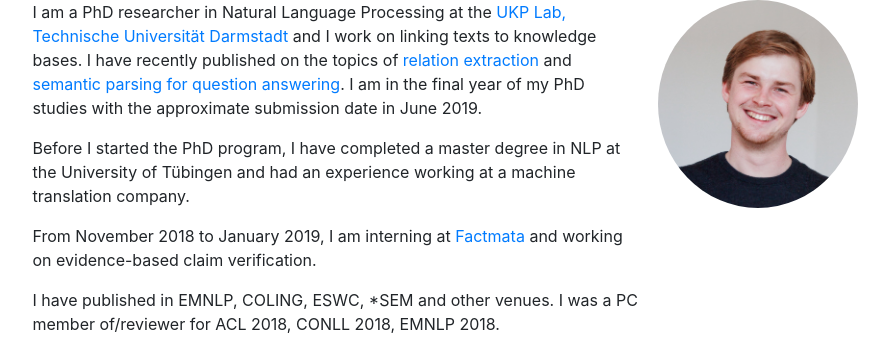
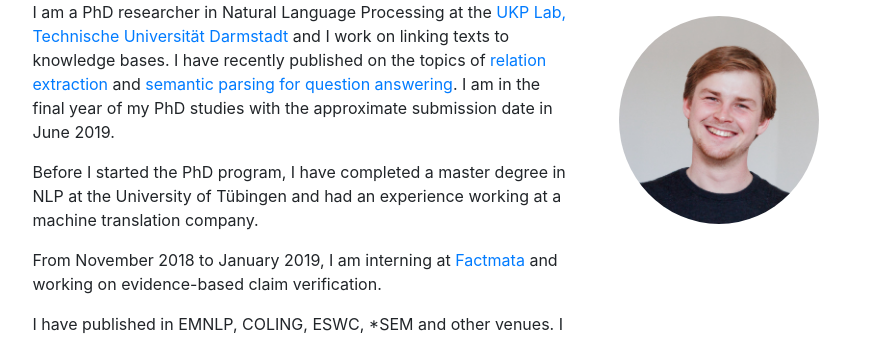
Before and after one commit to daniilsorokin/daniilsorokin.github.io, a plain HTML site: page index.html in a window 1280 px wide. Shown: the part 110-450 px from the top of the page, without its empty margins (195-1084 px from the left). Drawn offline with nearby package versions, Linux system fonts and the light colour scheme.

Commit message:
Fix layour for small devices

```diff
--- a/index.html
+++ b/index.html
@@ -23,24 +23,26 @@
 <body>
 <div class="container">
     <div class="row justify-content-center">
-        <div class="col-md-9 col-sm-9 col mt-3 mt-sm-3 mt-md-3">
+        <div class="col-lg-9 col-md-12 col-sm-12 col-12 mt-3 mt-sm-3 mt-md-3">
             <h1 class="display-3">Daniil Sorokin</h1>
         </div>
     </div>
     <div class="row justify-content-center">
-        <div class="col-md-9 col-sm-9 col">
-            <div class="media">
-                <div class="media-body">
+        <div class="col-lg-6 col-md-8 col-sm-12 col-12">
+            <!-- <div class="media"> -->
+                <!-- <div class="media-body">             -->
                     <p> I am a PhD researcher in Natural Language Processing at the <a href="https://www.informatik.tu-darmstadt.de/ukp/ukp_home/staff_ukp/detailseite_mitarbeiter_1_41984.en.jsp">UKP Lab, Technische Universität Darmstadt</a> and I work on linking texts to knowledge bases.
                         I have recently published on the topics of <a href="http://aclweb.org/anthology/D17-1188">relation extraction</a> and <a href="http://aclweb.org/anthology/C18-1280">semantic parsing for question answering</a>. I am in the final year of my PhD studies with the approximate submission date in June 2019.</p>
                     <p> Before I started the PhD program, I have completed a master degree in NLP at the University of Tübingen and had an experience working at a machine translation company.</p>
                     <p> From November 2018 to January 2019, I am interning at <a href="https://factmata.com">Factmata</a> and working on evidence-based claim verification.</p>
                     <p> I have published in EMNLP, COLING, ESWC, *SEM and other venues. I was a PC member of/reviewer for ACL 2018, CONLL 2018, EMNLP 2018. </p>
-                </div>
-                 <img class="ml-3 rounded-circle" src="IMG_2070tiny.jpg" alt="Daniil Sorokin portrait" width="200px">
-            </div>
+                <!-- </div> -->
+            <!-- </div>             -->
         </div>
-        <div class="col-md-9 col-sm-9 col">
+        <div class="col-lg-3 col-md-4 col-sm-12 col-12">
+            <img class="ml-3 mb-3 mt-3 rounded-circle" src="IMG_2070tiny.jpg" alt="Daniil Sorokin portrait" width="200px">
+        </div>
+        <div class="col-lg-9 col-md-12 col-sm-9 col-12">
             <ul class="list-unstyled">
                 <li><i class="fab fa-google"></i> <a href="https://scholar.google.de/citations?user=PRX-B-oAAAAJ">Daniil Sorokin</a> <i class="fas fa-angle-left"></i> list of publications</li>
                 <li><i class="fab fa-twitter"></i> <a href="https://twitter.com/daniilmagpie">@daniilmagpie</a> <span style="color: DarkOrange;"><i class="fas fa-angle-left"></i></span> real fun is here</li>
@@ -51,7 +53,7 @@
         </div>
     </div>
     <div class="row justify-content-center">
-            <div class="col-md-9 col-sm-9 col mt-2 mt-sm-2 mt-md-2">
+            <div class="col-lg-9 col-md-12 col-sm-12 col-12 mt-2 mt-sm-2 mt-md-2">
                 <h1>Talks</h1>
                 <h3>Upcoming</h3>
                 <ul>
```
